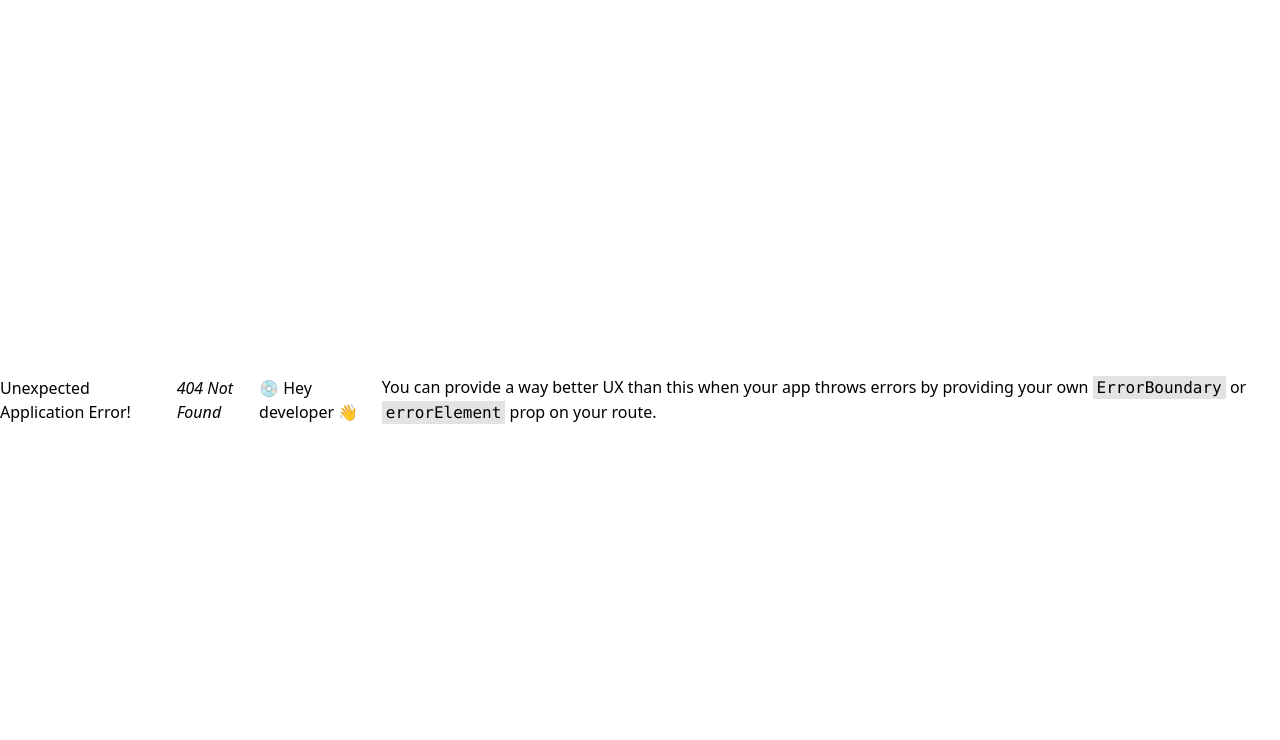
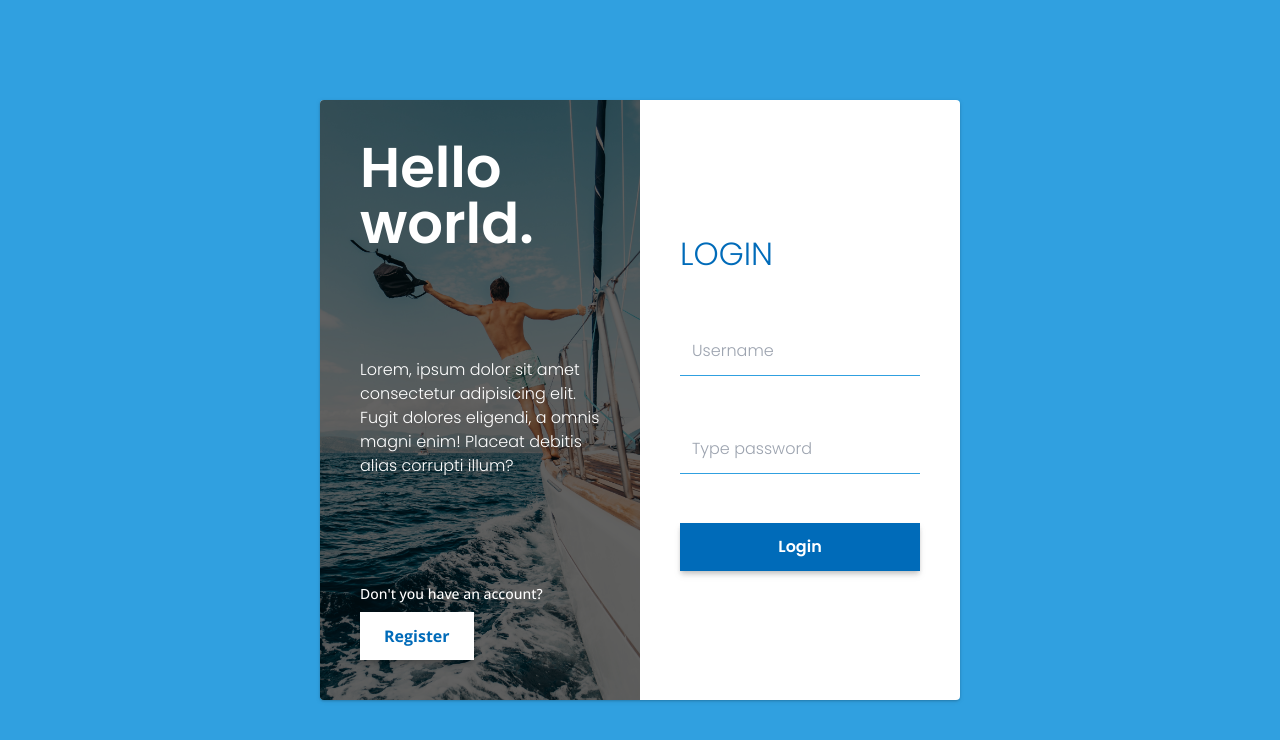
Before and after one commit to yanniro2/vibeus-SocialAPP, a React (Create React App) app: page /vibeus-SocialAPP/login in a window 1280 px wide. Before the commit this address had no page. Shown: the top 740 px of the page. Built offline with nearby package versions, Linux system fonts and the light colour scheme.

Commit message:
Fix router

```diff
--- a/src/Components/Post.js
+++ b/src/Components/Post.js
@@ -16,7 +16,7 @@ function Post()
                     <div className="user flex items-center gap-3">
                         <img src={profile} alt="profile img" className='w-[3rem] h-[3rem] rounded-full object-cover drop-shadow-md shadow-2xl ' />
                         <div>
-                            <Link to="/profile/1">
+                            <Link to="/vibeus-SocialAPP/profile/1">
                                 <h3 className='font-lg font-popins text-dark-blue'>John deep</h3>
                             </Link>
                             <span className='text-[12px] text-light-gray'>
--- a/src/Pages/Login.js
+++ b/src/Pages/Login.js
@@ -19,7 +19,7 @@ function Login()
                     </p>
                     <div className='z-10 flex gap-2 flex-col font-open'>
                         <span className='text-[14px] font-lg Mobile:text-[15px]'>Don't you have an account?</span>
-                        <Link to="/Register">
+                        <Link to="/vibeus-SocialAPP/Register">
                             <button className='z-10 bg-white px-6 py-3 text-blue font-xl cursor-pointer drop-shadow-md shadow-md hover:tracking-wide transition-all hover:text-light-blue Mobile:px-3 Mobile:py-1 Mobile:w-[30%] capitalize' >Register</button>
                         </Link>
                     </div>
--- a/src/Pages/Register.js
+++ b/src/Pages/Register.js
@@ -19,7 +19,7 @@ function Register()
                     </p>
                     <div className='z-10 flex gap-2 flex-col font-open'>
                         <span className='text-[14px] font-lg Mobile:text-[15px]'>Do you have an account?</span>
-                        <Link to="/Login">
+                        <Link to="/vibeus-SocialAPP/Login">
                             <button className='z-10 bg-black px-6 py-3 text-yellow font-xl cursor-pointer drop-shadow-md shadow-md hover:tracking-wide transition-all hover:text-light-yellow Mobile:px-3 Mobile:py-1 Mobile:w-[30%] capitalize' >login</button>
                         </Link>
                     </div>
```
Also changed, not shown: src/App.js (+5 -5 lines).
